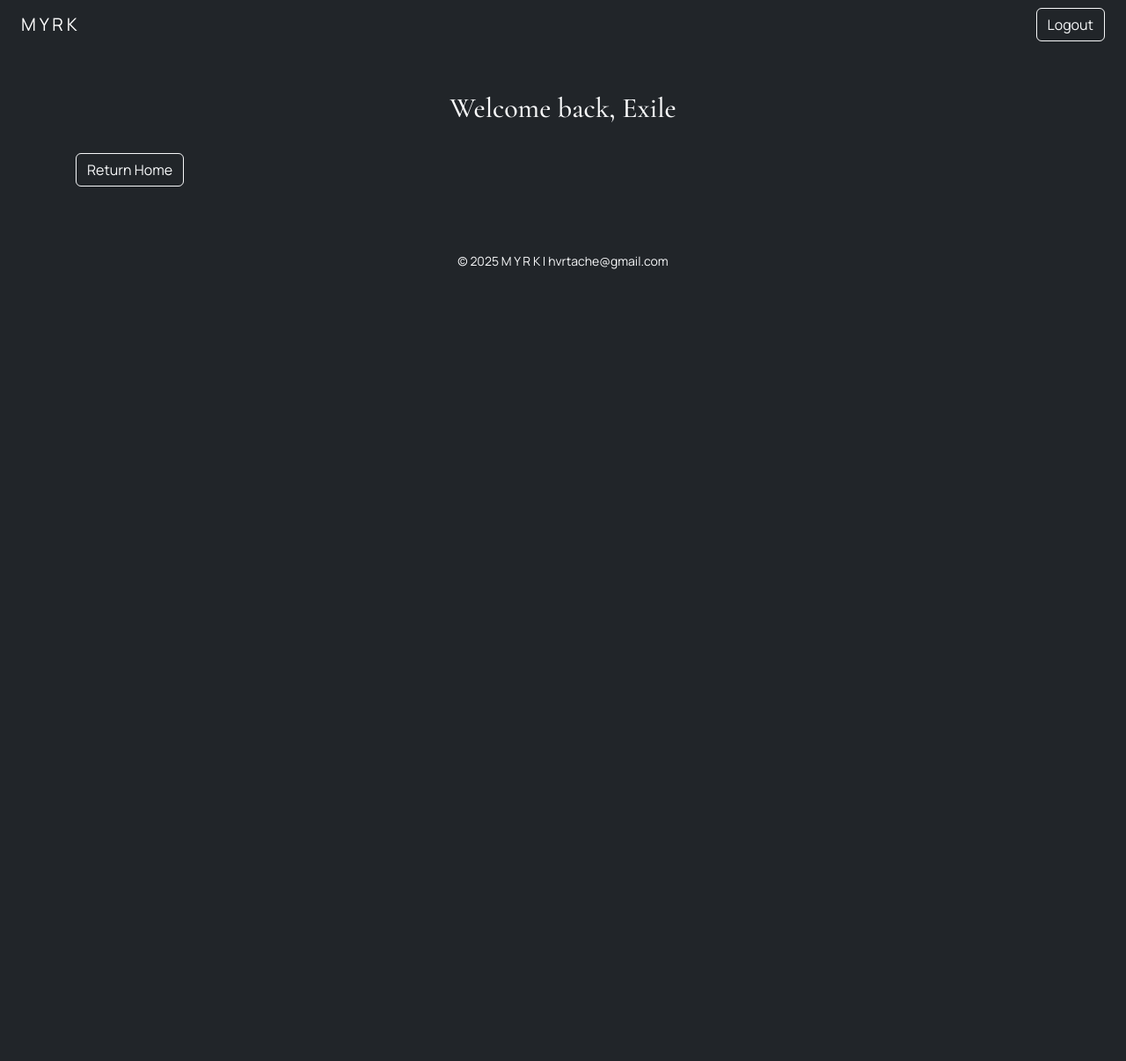
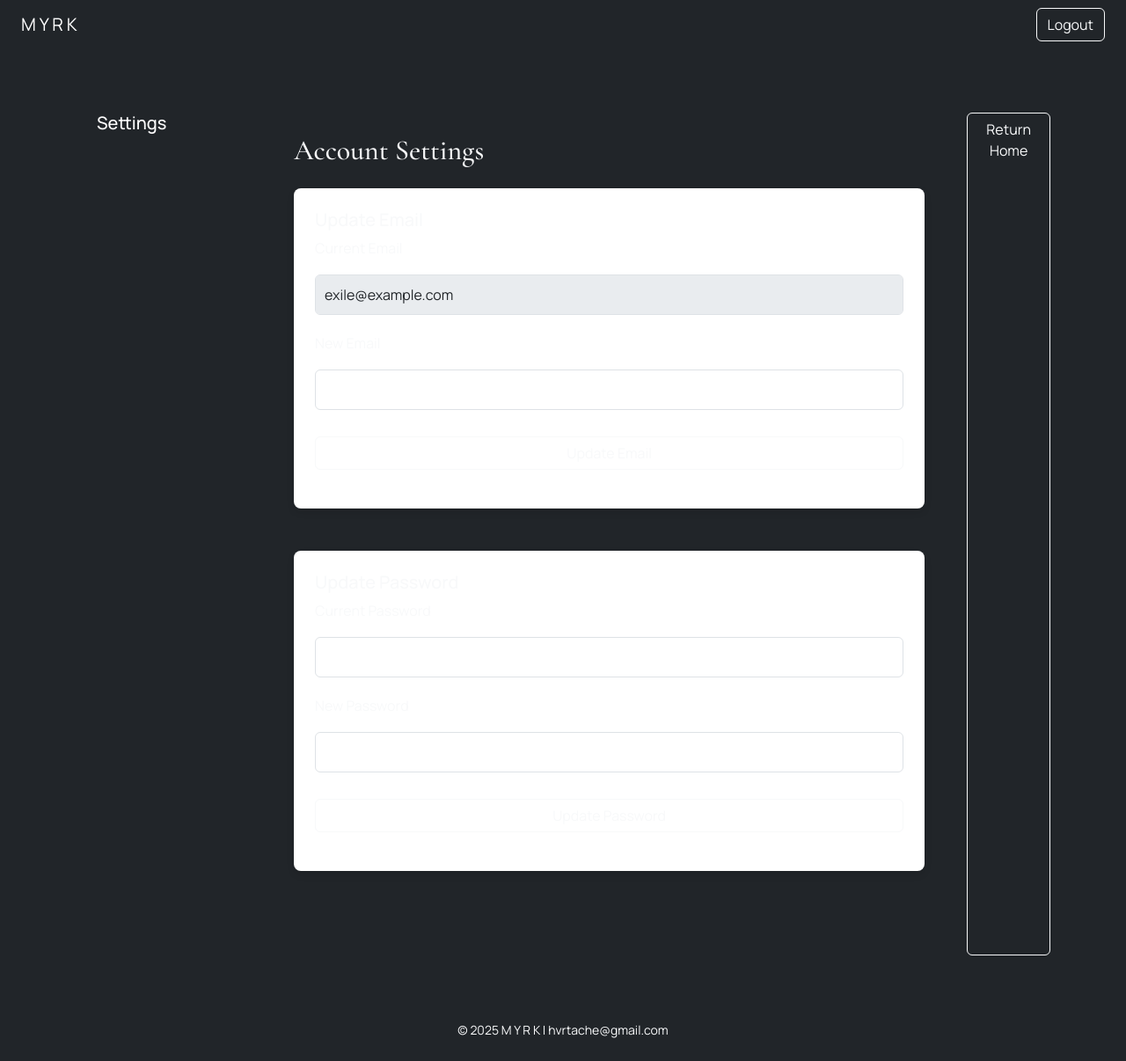
Before and after one commit to JotunnheimExile/M-Y-R-K, a Flask app: page /dashboard in a window 1280 px wide. Shown: the whole page at 88% size. Before the commit the page ends 306 px from the top, so only its background shows below. Run offline with Flask 3, Linux system fonts and the light colour scheme; a user stored in the database is signed in.

Commit message:
New dashboard functionality

```diff
--- a/app.py
+++ b/app.py
@@ -127,7 +127,7 @@ def login():
         session["user_id"] = user.id
         session["email"] = email
         flash("Logged in successfully.")
-        return redirect(url_for("index"))
+        return redirect(url_for("dashboard"))
 
     return render_template("login.html")
 
@@ -138,29 +138,46 @@ def logout():
     flash("Logged out.", "info")
     return redirect(url_for("index"))
 
-# Who am I?
-@app.route("/whoami")
-def whoami():
-    if current_user.is_authinticated:
-        return f"Logged in as: {current_user.username}"
-    return "Not logged in"
-
-# Session information
-@app.route("/session_info")
-def session_info():
-    return f"Remember token active: {'_remember' in session}"
-
 @user_logged_in.connect_via(app)
 def when_user_logs_in(sender, user):
     print(f"User {user.username} has logged in.")
 
+# Dashboard route
 @app.route("/dashboard")
 @login_required
 def dashboard():
+    flash(f"Glad to have You back, {current_user.username}")
     try:
         return render_template("dashboard.html")
     except Exception as e:
         return f"<h1>Dashboard Render Error</h1><pre>{e}</pre>", 500
 
+# Update User Email
+@app.route("/update_email", methods=["POST"])
+@login_required
+def update_email():
+    new_email = request.form.get("new_email")
+    if new_email:
+        current_user.email = new_email
+        db.session.commit()
+        flash("Email updated successfully.")
+    return redirect(url_for("dashboard"))
+
+# Update User Password
+@app.route("/update_password", methods=["POST"])
+@login_required
+def update_password():
+    current_pw = request.form.get("current_password")
+    new_pw = request.form.get("new_password")
+
+    if not current_user.check_password(current_pw):
+        flash("Current password is incorrect.")
+        return redirect(url_for("dashboard"))
+
+    current_user.password_hash = generate_password_hash(new_pw)
+    db.session.commit()
+    flash("Password updated successfully.")
+    return redirect(url_for("dashboard"))
+
 if __name__ == "__main__":
     app.run(debug=True)
--- a/static/styles.css
+++ b/static/styles.css
@@ -14,7 +14,7 @@ body {
     padding: 0;
 }
 
-.container, .section {
+.container {
     padding-left: 1rem;
     padding-right: 1rem;
 }
@@ -61,6 +61,11 @@ body {
 /* MAIN LAYOUT FIX — only full height when needed*/
 main {
     padding: 2rem 1rem;
+}
+
+section {
+    padding-top: 4rem;
+    padding-bottom: 4rem;
 }
 
 /* For homepage full-height layout */
@@ -393,8 +398,3 @@ button {
     font-weight: 600;
     text-transform: uppercase;
 }
-
-section {
-    padding-top: 4rem;
-    padding-bottom: 4rem;
-}
--- a/templates/dashboard.html
+++ b/templates/dashboard.html
@@ -1,7 +1,45 @@
 {% extends "base.html" %}
 
 {% block content %}
-    <h2 class="text-center">Welcome back, {{current_user.username}}</h2>
+<div class="dashboard-wrapper d-flex">
+    <!-- Sidebar -->
+    <aside class="sidebar bg-dark text-white p-4" style="min-width: 200px;">
+        <h5 class="mb-4">Settings</h5>
+        <!-- More options later -->
+    </aside>
 
+    <!-- Main Content -->
+    <section class="settings-content p-5 w-100">
+        <h2 class="mb-4">Account Settings</h2>
+
+        <!-- Email Update Form -->
+        <form method="POST" action="{{ url_for('update_email') }}" class="mb-5">
+            <h5>Update Email</h5>
+            <div class="mb-3">
+                <label for="current_email" class="form-label">Current Email</label>
+                <input type="email" class="form-control" id="current_email" value="{{ current_user.email }}" disabled>
+            </div>
+            <div class="mb-3">
+                <label for="new_email" class="form-label">New Email</label>
+                <input type="email" class="form-control" id="new_email" name="new_email" required>
+            </div>
+            <button type="submit" class="btn btn-outline-light">Update Email</button>
+        </form>
+
+        <!-- Password Update Form -->
+        <form method="POST" action="{{ url_for('update_password') }}" class="mb-5">
+            <h5>Update Password</h5>
+            <div class="mb-3">
+                <label for="current_password" class="form-label">Current Password</label>
+                <input type="password" class="form-control" id="current_password" name="current_password" required>
+            </div>
+            <div class="mb-3">
+                <label for="new_password" class="form-label">New Password</label>
+                <input type="password" class="form-control" id="new_password" name="new_password" required>
+            </div>
+            <button type="submit" class="btn btn-outline-light">Update Password</button>
+        </form>
+    </section>
     <a href="{{ url_for('index') }}" class="btn btn-outline-light mt-4">Return Home</a>
+</div>
 {% endblock %}
```
Also changed, not shown: templates/contacts.html (+6 -3 lines), README.md, instance/myrk.db.
